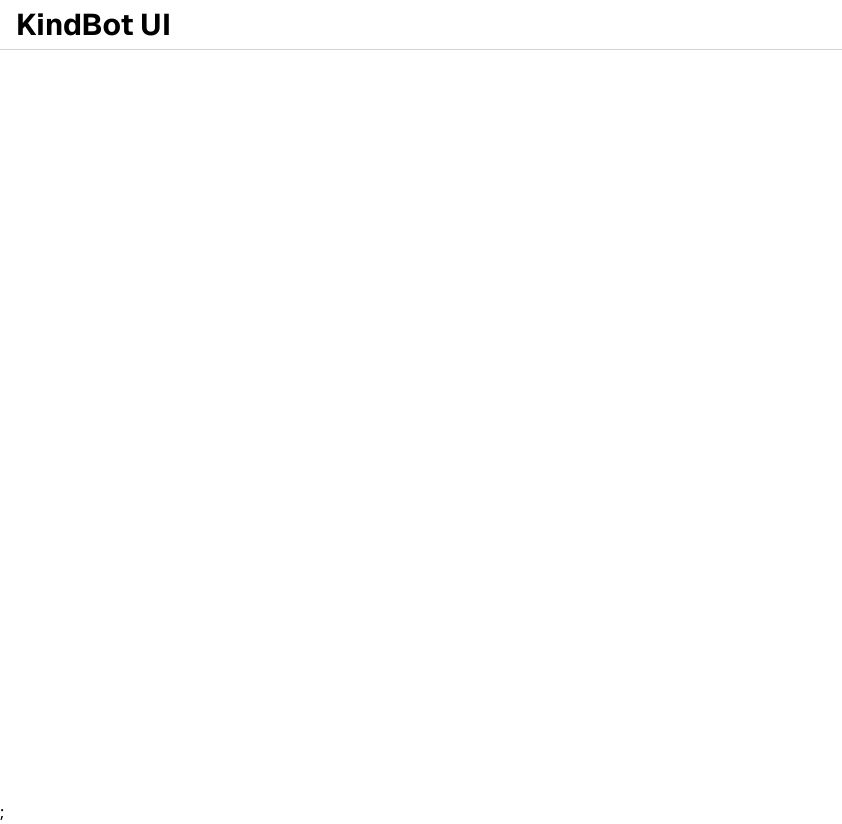
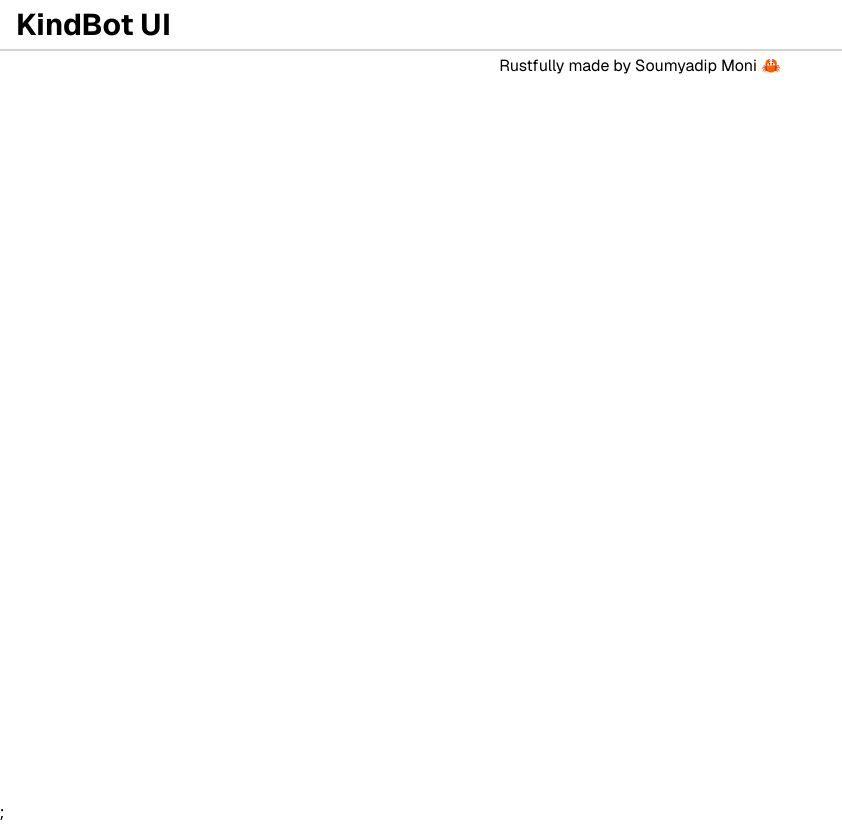
Before and after one commit to AvaterClasher/kind-chatbot-frontend-2, a Next.js app: page / in a window 1280 px wide. Shown: the whole page, without its empty margins (0-842 px from the left). Built offline with nearby package versions, Linux system fonts and the light colour scheme.

Commit message:
feat: :sparkles: Added Footer component

```diff
--- /dev/null
+++ b/components/Layout/Footer.tsx
@@ -0,0 +1,9 @@
+/** @format */
+
+import { FC } from "react";
+
+export const Footer: FC = () => {
+	return (
+		<div className="flex h-[30px] border-t border-neutral-300 py-2 px-8 items-center justify-center">Rustfully made by Soumyadip Moni 🦀</div>
+	);
+};
--- a/pages/index.tsx
+++ b/pages/index.tsx
@@ -2,6 +2,7 @@ import Image from "next/image";
 import { GeistSans } from "geist/font/sans";
 import Head from "next/head";
 import { Navbar } from "@/components/Layout/Navbar";
+import { Footer } from "@/components/Layout/Footer";
 
 export default function Home() {
 	return (
@@ -18,6 +19,7 @@ export default function Home() {
 			<main className={`${GeistSans.className}`}>
         <div className="flex flex-col h-screen">
           <Navbar/>
+          <Footer/>
         </div>
       </main>;
 		</>
```
